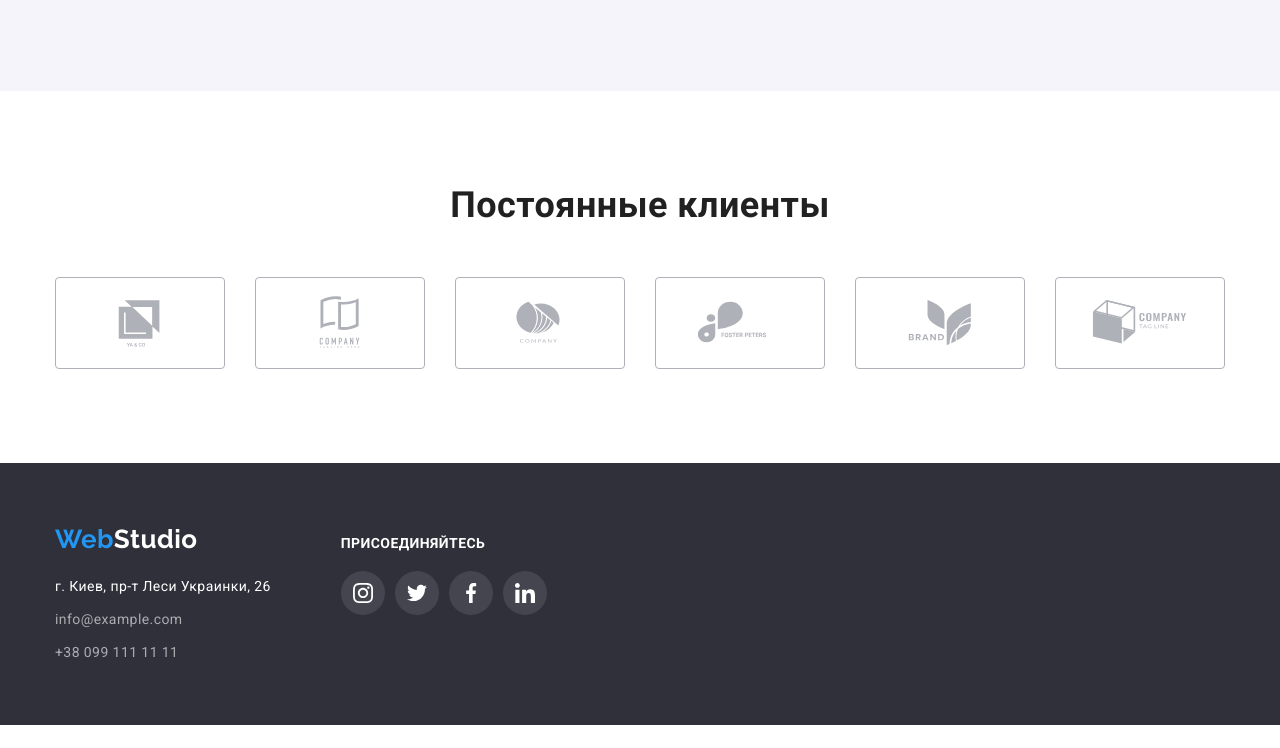
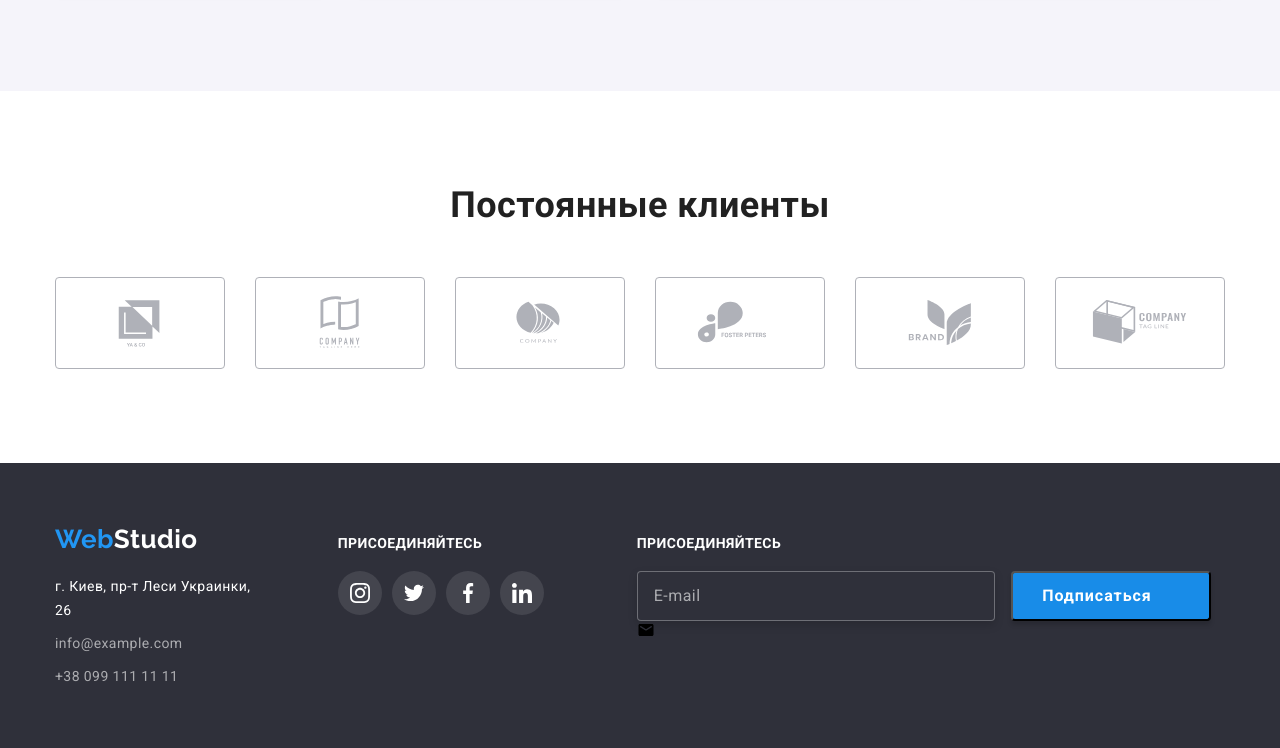
Before and after one commit to VitaliiShalamai/goit-markup-hw-06, a plain HTML site: page index.html in a window 1280 px wide. Shown: the part 2259-3007 px from the top of the page. Before the commit the page ends 2984 px from the top, so only its background shows below. Drawn offline with nearby package versions, Linux system fonts and the light colour scheme.

Commit message:
Оформляю футер

```diff
--- a/css/styles.css
+++ b/css/styles.css
@@ -232,6 +232,10 @@ body{
     margin-left: 70px;
 }
 
+.subscribe {
+    margin-left: 93px;
+}
+
 .footer-text {
     font-size     : 14px;
     line-height   : 1.143;
@@ -271,6 +275,53 @@ body{
 
 .footer-social-item:not(:last-child) {
     margin-right: 10px;
+}
+
+.footer-input {
+    width: 358px;
+    padding: 15px 16px;
+
+    border: 1px solid rgba(255, 255, 255, 0.3);
+    box-sizing: border-box;
+    filter: drop-shadow(0px 4px 4px rgba(0, 0, 0, 0.15));
+    border-radius: 4px;
+
+    background: var(--fill-color);
+}
+
+.footer-input::placeholder {
+    font-size: 16px;
+    line-height: 1.25;
+
+    align-items: center;
+    letter-spacing: 0.03em;
+
+    color: rgba(255, 255, 255, 0.6);
+}
+
+.footer-btn {
+    /* justify-content:center; */
+    /* align-items:center; */
+    color: var(--button-text-color);
+    background-color: #188CE8;
+    cursor: pointer;
+    font-family: inherit;
+    margin-left: 12px;
+    padding-left: 29px;
+    padding-right: 62px;
+
+    font-weight: bold;
+    font-size: 16px;
+    line-height: 1.87;
+    letter-spacing: 0.06em;
+
+    width: 200px;
+    height: 50px;
+    box-shadow: 0px 4px 4px rgba(0, 0, 0, 0.15);
+    border-radius: 4px;
+
+    transition:
+    color 250ms cubic-bezier(0.4, 0, 0.2, 1);
 }
 
 /* Герой */
@@ -370,6 +421,7 @@ body{
     letter-spacing: 0.06em;
     text-transform: uppercase;
 }
+
 
 .main-btn {
     display:flex;
--- a/index.html
+++ b/index.html
@@ -529,6 +529,35 @@
                         </li>
                     </ul>
                 </div>
+                <div class="subscribe">
+                    <h4 class="footer-text">Присоединяйтесь</h4>
+                    <form class="footer-form">
+                        <div class="footer-field">
+                            <div class="footer-field">
+                                <label class="footer-label" for="user-email"></label>
+                                <div class="footer-input-wrapper">
+                                    <input
+                                    type="text"
+                                    class="footer-input"
+                                    name="user-email"
+                                    placeholder="E-mail"
+                                    required
+                                    minlength="5"
+                                    title=""
+                                        id="user-email">
+
+                                    <input
+                                    type="submit"
+                                    value="Подписаться"
+                                    class="footer-btn">
+                                    <svg class="footer-icon" width="18" height="18">
+                                        <use href="./images/icons.svg#icon-email-black"></use>
+                                    </svg>
+                                </div>
+                            </div>
+                        </div>
+                    </form>
+                </div>
             </div>
         </footer>
 
```
